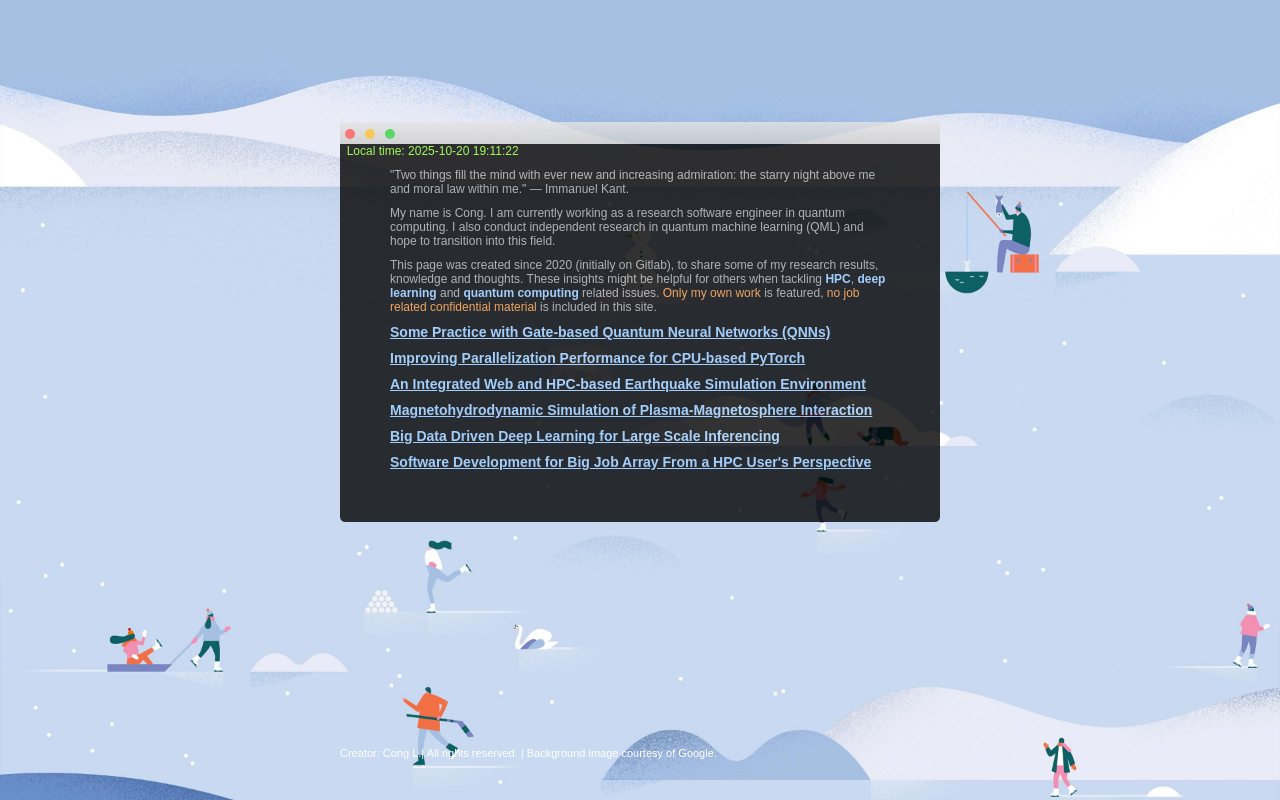
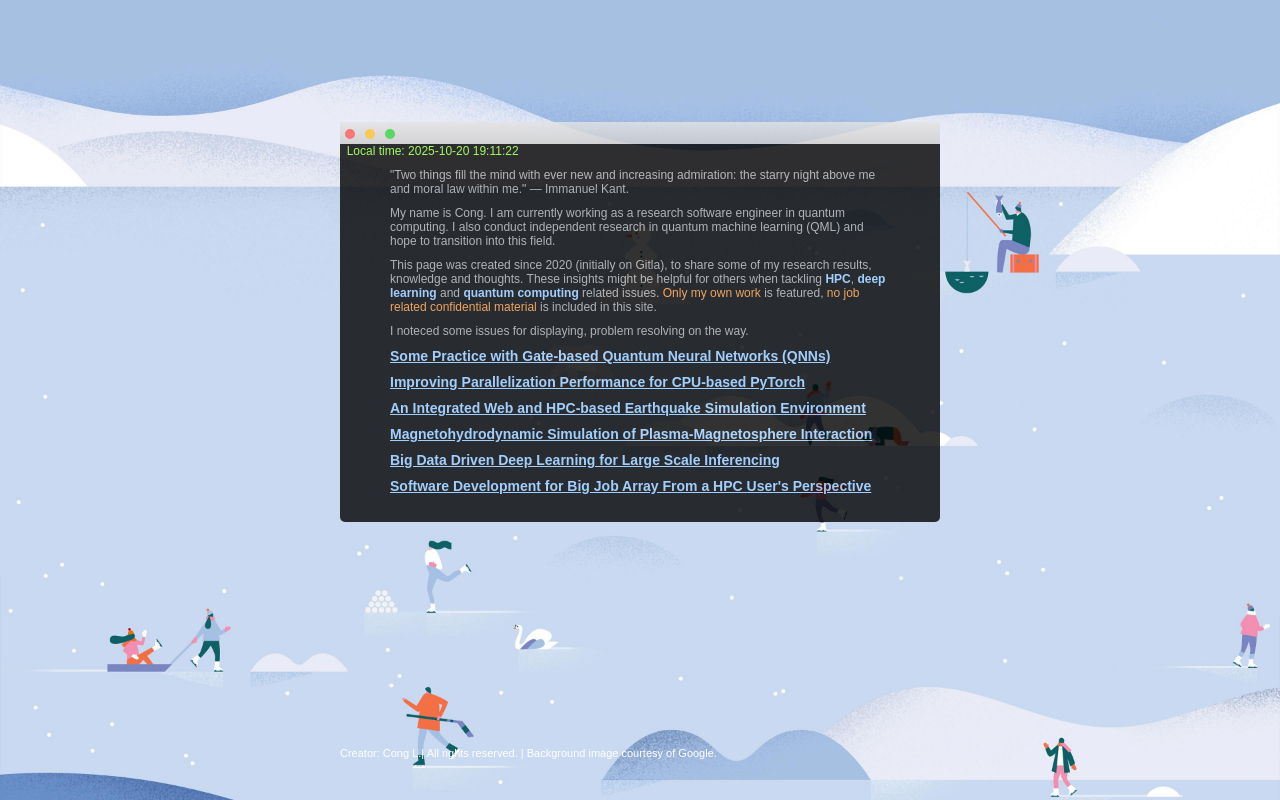
Before and after one commit to Sternenozean/lab, a plain HTML site: page index.html in a window 1280 px wide. Drawn offline with Linux system fonts and the light colour scheme.

Commit message:
adding notification.

```diff
--- a/index.html
+++ b/index.html
@@ -253,8 +253,13 @@ My name is Cong. I am currently working as a research software engineer in quant
 </div>
 
 <div class = 'list'>
-This page was created since 2020 (initially on Gitlab), to share some of my research results, knowledge and thoughts. These insights might be helpful for others when tackling <span class='color1'>HPC</span>, <span class='color1'>deep learning</span> and <span class='color1'>quantum computing</span> related issues.  <span class='color2'>Only my own work</span> is featured, <span class='color2'>no job related confidential material</span> is included in this site.
+This page was created since 2020 (initially on Gitla), to share some of my research results, knowledge and thoughts. These insights might be helpful for others when tackling <span class='color1'>HPC</span>, <span class='color1'>deep learning</span> and <span class='color1'>quantum computing</span> related issues.  <span class='color2'>Only my own work</span> is featured, <span class='color2'>no job related confidential material</span> is included in this site.
 </div>
+
+<div class = 'list'>
+  I noteced some issues for displaying, problem resolving on the way.
+</div>
+
 <div class = 'article'>
   <a href="blogs/qcl_reproduce_QNN/">Some Practice with Gate-based Quantum Neural Networks (QNNs)</a>
 </div>
```
